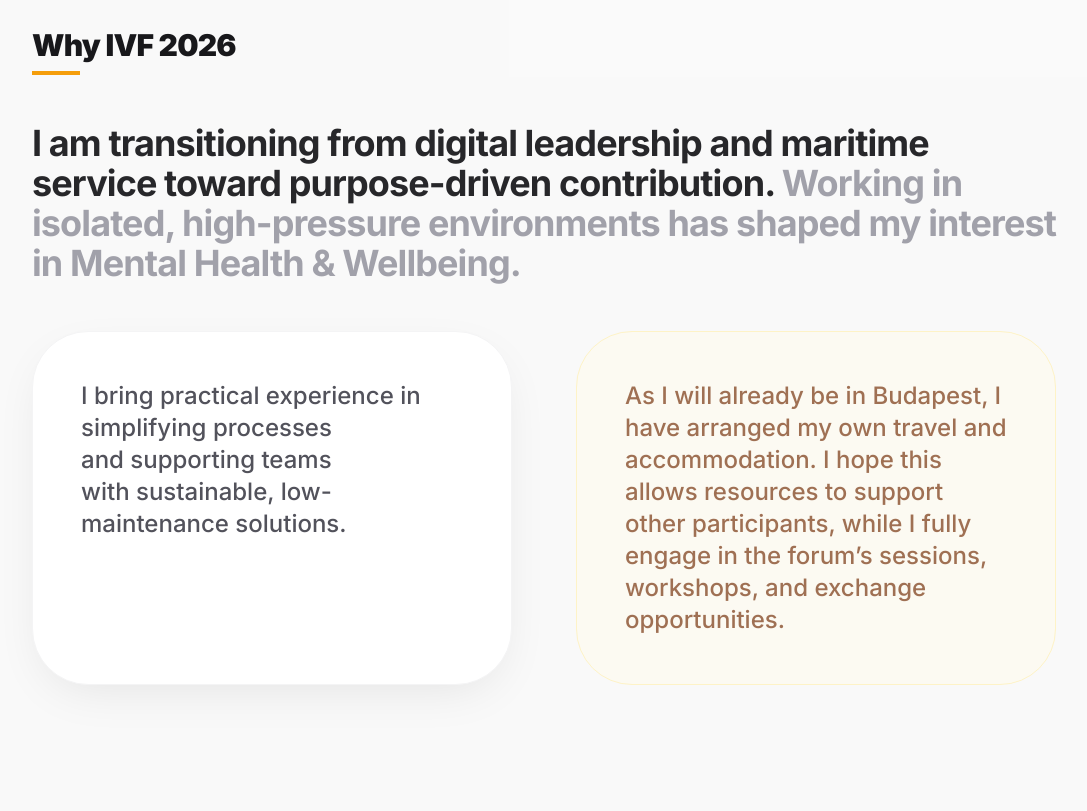
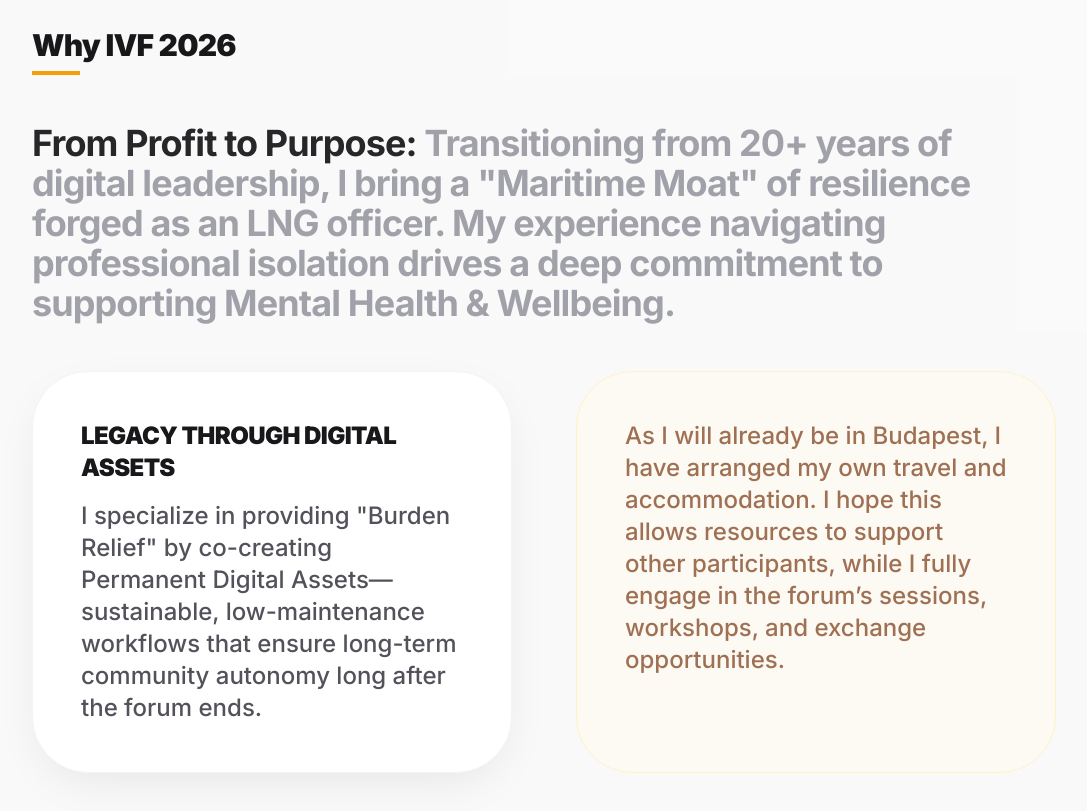
Before and after one commit to zeroshuping/portfolio, a React (Vite) app: page / in a window 1280 px wide. Shown: the part 6020-6831 px from the top of the page, without its empty margins (0-1087 px from the left). Built offline with nearby package versions, Linux system fonts and the light colour scheme.

Commit message:
Update App.tsx

```diff
--- a/App.tsx
+++ b/App.tsx
@@ -342,14 +342,14 @@ export default function App() {
             </div>
 
             <p className="text-2xl md:text-4xl font-bold text-zinc-800 leading-[1.4] tracking-tight text-pretty">
-              I am transitioning from digital leadership and maritime service toward purpose-driven contribution.
-              <span className="text-zinc-400"> Working in isolated, high-pressure environments has shaped my interest in Mental Health & Wellbeing.</span>
+              From Profit to Purpose: <span className="text-zinc-400">Transitioning from 20+ years of digital leadership, I bring a "Maritime Moat" of resilience forged as an LNG officer. My experience navigating professional isolation drives a deep commitment to supporting Mental Health & Wellbeing.</span>
             </p>
 
             <div className="grid md:grid-cols-2 gap-8 md:gap-16">
               <div className="p-8 md:p-12 bg-white rounded-[2.5rem] md:rounded-[3.5rem] paper-shadow border border-zinc-100">
+                <h5 className="text-xl md:text-2xl font-black text-zinc-900 mb-4 tracking-tight uppercase">Legacy through Digital Assets</h5>
                 <p className="text-lg md:text-xl lg:text-2xl font-medium text-zinc-600 leading-relaxed text-pretty">
-                  I bring practical experience in simplifying processes and supporting teams with sustainable, low-maintenance solutions.
+                  I specialize in providing "Burden Relief" by co-creating Permanent Digital Assets—sustainable, low-maintenance workflows that ensure long-term community autonomy long after the forum ends.
                 </p>
               </div>
 
```
